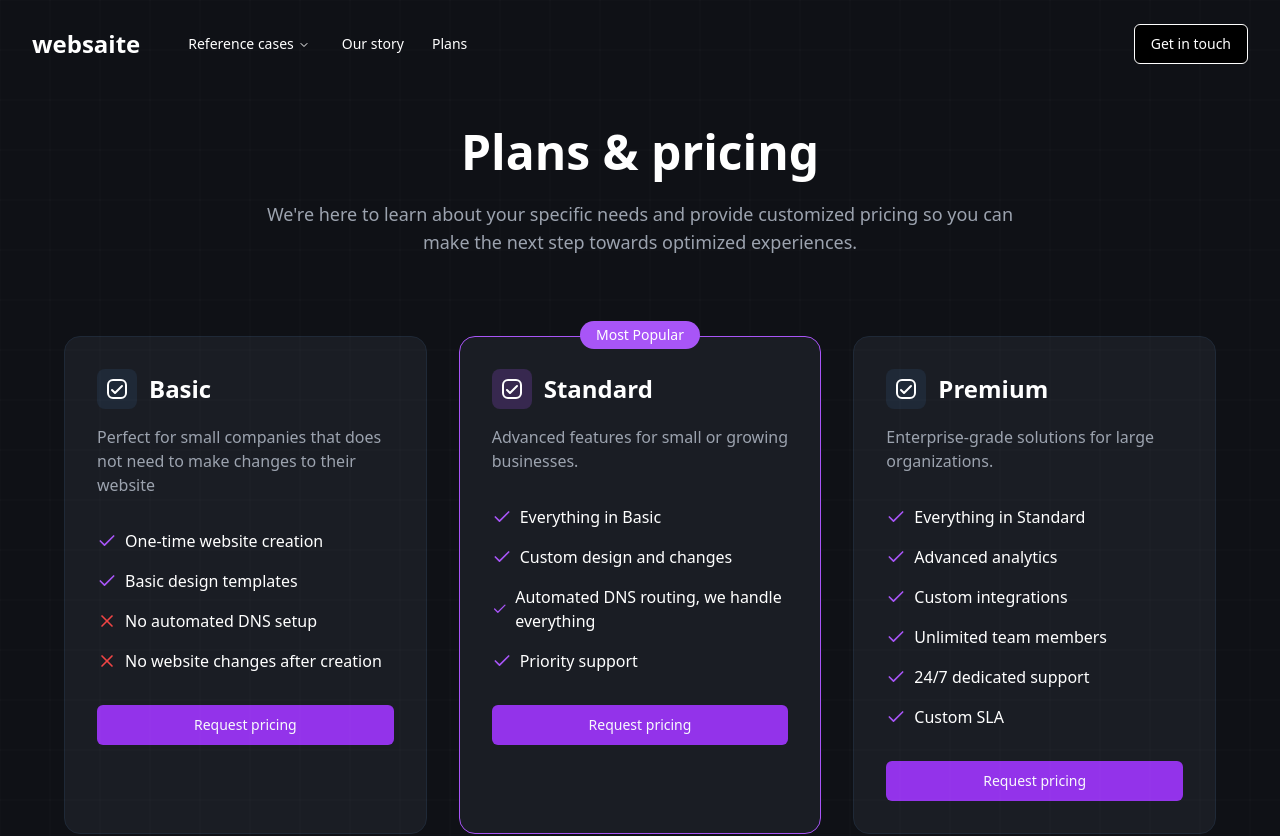
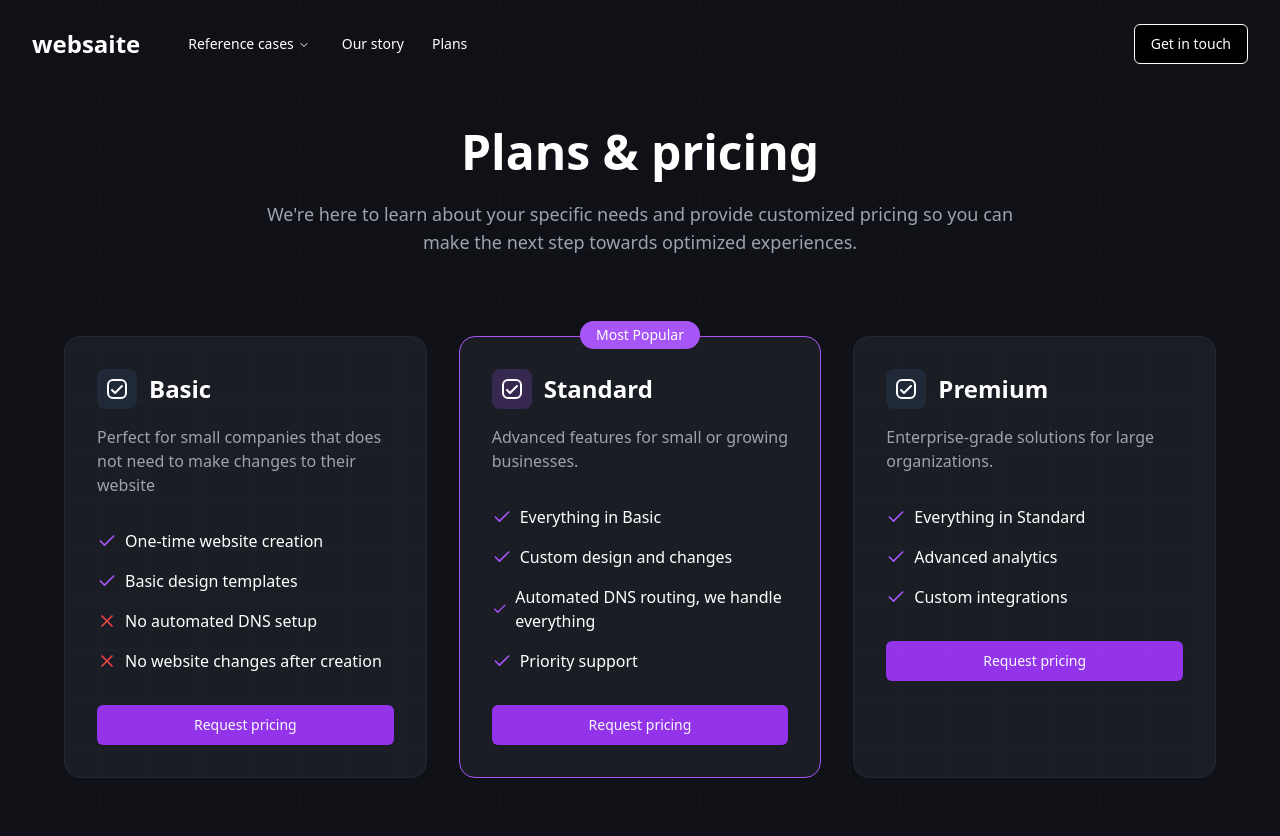
Before and after one commit to JuliaOrtheden/websaite, a React (Vite) app: page /plans in a window 1280 px wide. Shown: the top 836 px of the page. Built offline with nearby package versions, Linux system fonts and the light colour scheme.

Commit message:
Remove features from Premium plan
Removed "SLA," "dedicated support," and "unlimited team members" from the Premium plan in the Plans component.
[skip gpt_engineer]

```diff
--- a/src/pages/Plans.tsx
+++ b/src/pages/Plans.tsx
@@ -123,18 +123,6 @@ const Plans = () => {
                 <Check className="h-5 w-5 text-purple-500" />
                 <span>Custom integrations</span>
               </li>
-              <li className="flex items-center gap-2">
-                <Check className="h-5 w-5 text-purple-500" />
-                <span>Unlimited team members</span>
-              </li>
-              <li className="flex items-center gap-2">
-                <Check className="h-5 w-5 text-purple-500" />
-                <span>24/7 dedicated support</span>
-              </li>
-              <li className="flex items-center gap-2">
-                <Check className="h-5 w-5 text-purple-500" />
-                <span>Custom SLA</span>
-              </li>
             </ul>
             <Button className="w-full bg-purple-600 hover:bg-purple-700">
               Request pricing
```
